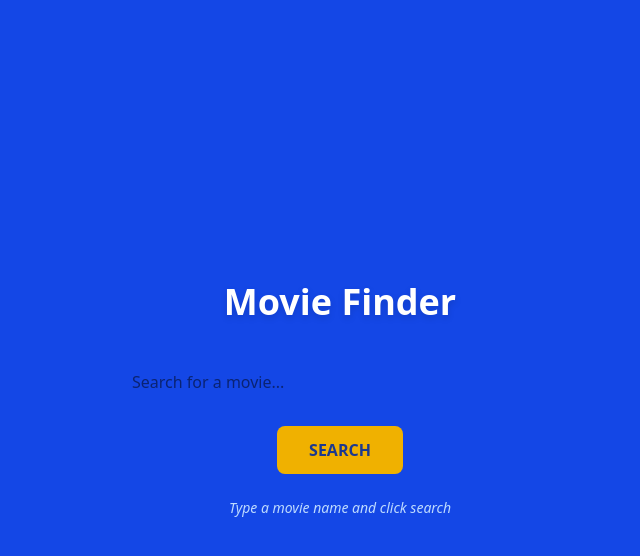
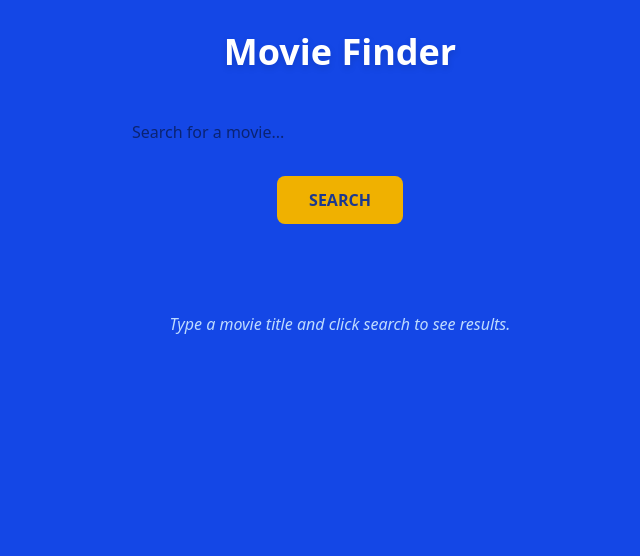
Before and after one commit to Ebukaremmy/Movie-Database-Application-ALX, a React (Vite) app: page / in a window 1280 px wide. Shown: the top 556 px of the page, without its empty margins (300-940 px from the left). Built offline with nearby package versions, Linux system fonts and the light colour scheme.

Commit message:
feat: implement OMDb API integration and dynamic movie results grid

```diff
--- a/src/App.jsx
+++ b/src/App.jsx
@@ -2,30 +2,69 @@ import React, { useState } from 'react';
 import SearchBar from './components/SearchBar';
 
 function App() {
-  // 1. Create a state variable 'query' to hold the text the user types
   const [query, setQuery] = useState('');
+  const [movies, setMovies] = useState([]); // Stores the list of movies found
+  const [loading, setLoading] = useState(false); // Shows a loading message while fetching
 
-  // 2. Define what happens when the button is clicked
-  const handleSearch = () => {
+  const handleSearch = async () => {
     if (!query) {
       alert("Please enter a movie name");
       return;
     }
-    alert(`Searching for: ${query}`);
-    // Next step: Fetching data from OMDb API goes here!
+
+    setLoading(true);
+    const API_KEY = "1875e468"; // Your activated key
+    const url = `https://www.omdbapi.com/?s=${query}&apikey=${API_KEY}`;
+
+    try {
+      const response = await fetch(url);
+      const data = await response.json();
+
+      if (data.Response === "True") {
+        setMovies(data.Search);
+      } else {
+        setMovies([]);
+        alert(data.Error || "No movies found!");
+      }
+    } catch (error) {
+      console.error("Error fetching data:", error);
+      alert("Something went wrong. Please try again.");
+    } finally {
+      setLoading(false);
+    }
   };
 
   return (
-    // 3. The UI Layout
-    <div className="flex flex-col items-center justify-center min-h-screen bg-blue-700 text-white p-4">
+    <div className="flex flex-col items-center min-h-screen bg-blue-700 text-white p-8">
       <h1 className="text-4xl font-bold mb-8 drop-shadow-md">Movie Finder</h1>
 
-      {/* 4. Using your custom SearchBar component */}
       <SearchBar query={query} setQuery={setQuery} onSearch={handleSearch} />
 
-      <p className="mt-6 text-blue-200 text-sm italic">
-        Type a movie name and click search
-      </p>
+      {/* Loading State */}
+      {loading && <p className="mt-10 animate-pulse text-xl font-semibold">Searching...</p>}
+
+      {/* Movie Results Grid */}
+      <div className="grid grid-cols-1 sm:grid-cols-2 md:grid-cols-3 lg:grid-cols-4 gap-6 mt-12 w-full max-w-6xl">
+        {movies.map((movie) => (
+          <div key={movie.imdbID} className="bg-white text-gray-900 rounded-2xl overflow-hidden shadow-2xl transform transition hover:scale-105">
+            <img
+              src={movie.Poster !== "N/A" ? movie.Poster : "https://via.placeholder.com/400x600?text=No+Poster"}
+              alt={movie.Title}
+              className="w-full h-80 object-cover"
+            />
+            <div className="p-4">
+              <h3 className="font-bold text-lg leading-tight truncate">{movie.Title}</h3>
+              <p className="text-gray-500 text-sm mt-1">{movie.Year}</p>
+            </div>
+          </div>
+        ))}
+      </div>
+
+      {!loading && movies.length === 0 && (
+        <p className="mt-10 text-blue-200 italic font-medium">
+          Type a movie title and click search to see results.
+        </p>
+      )}
     </div>
   );
 }
```
Also changed, not shown: src/README.md (added).
